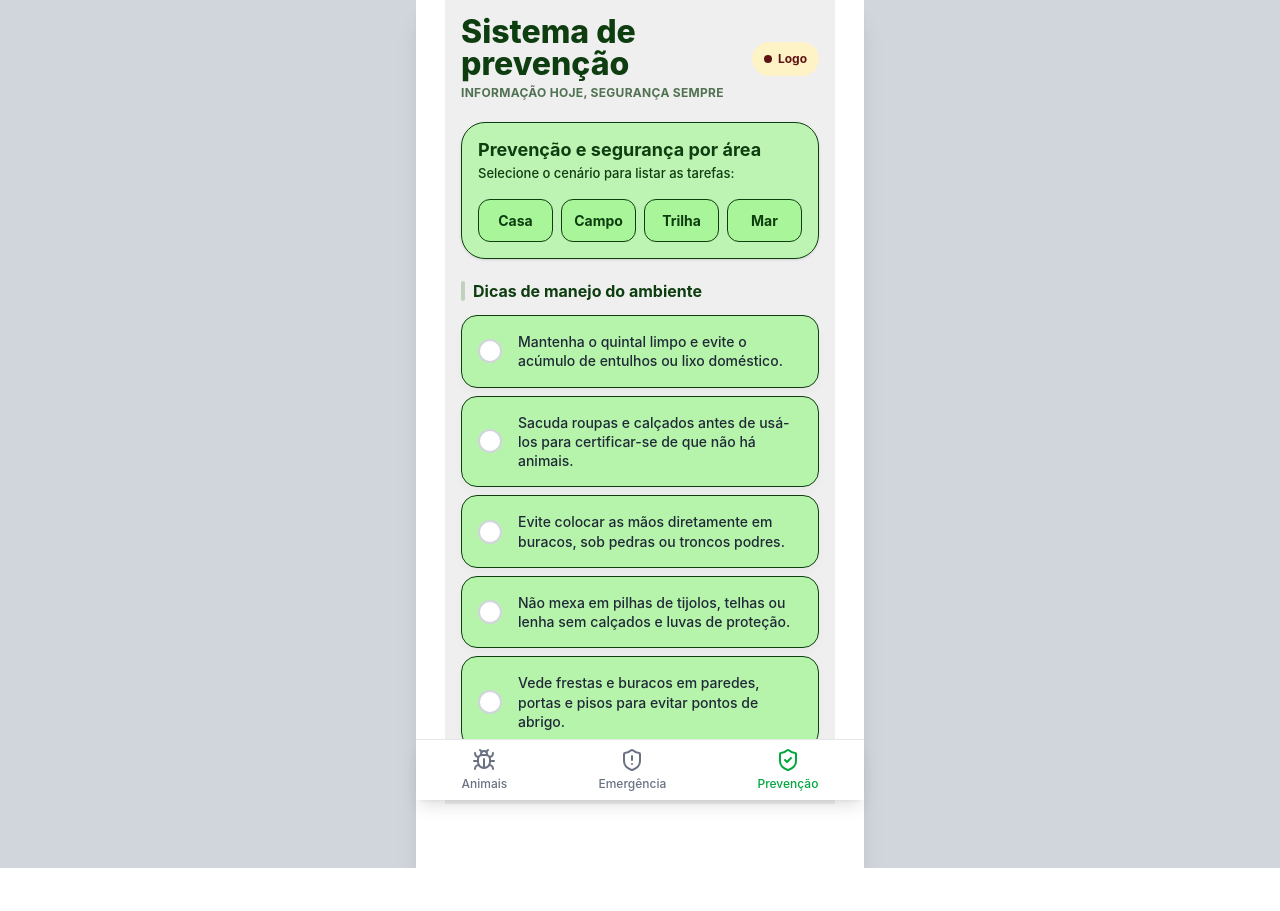
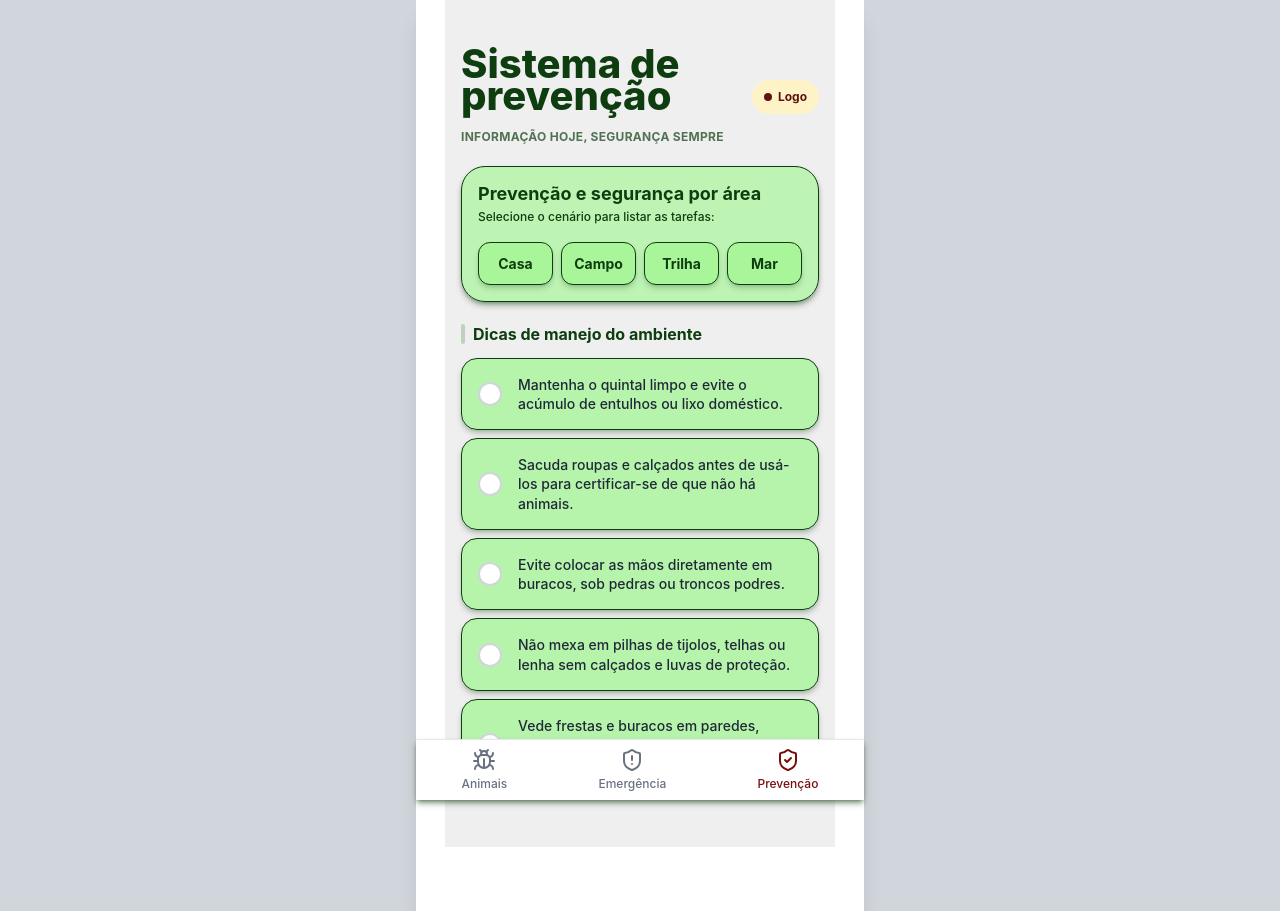
Before and after one commit to S1lvaL/pwa-guia-peconhentost, a React (Vite) app: page / in a window 1280 px wide. Before the commit the page ends 868 px from the top, so only its background shows below. Built offline with nearby package versions, Linux system fonts and the light colour scheme.

Commit message:
Algumas modificações na tela

```diff
--- a/src/components/BottomNav.tsx
+++ b/src/components/BottomNav.tsx
@@ -11,12 +11,12 @@
 export default function BottomNav({ abaAtiva, setAbaAtiva }: BottomNavProps) {
   return (
     //Trava e limita a barra de navegação
-    <nav className="fixed bottom-0 left-0 right-0 bg-white border-t border-gray-200 flex justify-around py-2 max-w-md mx-auto shadow-lg z-50">
+    <nav className="fixed bottom-0 left-0 right-0 bg-white border-t border-gray-200 flex justify-around py-2 max-w-md mx-auto shadow-md shadow-[#0e3d10]/50 z-50">
       {/* Botão da Aba Animais */}
       <button
         onClick={() => setAbaAtiva("animais")} //Ao clicar, atualiza a aba ativa para "animais"
         className={`flex flex-col items-center text-xs font-medium ${
-          abaAtiva === "animais" ? "text-green-600 font-bold" : "text-gray-500" //Se a aba for ativa adiciona a cor de desyaque
+          abaAtiva === "animais" ? "text-[#780F0F]  font-bold" : "text-gray-500" //Se a aba for ativa adiciona a cor de desyaque
         }`}
       >
         <Bug className="w-6 h-6 mb-1" /> {/*Estilizando o botão*/}
@@ -27,7 +27,9 @@
       <button
         onClick={() => setAbaAtiva("emergencia")}
         className={`flex flex-col items-center text-xs font-medium ${
-          abaAtiva === "emergencia" ? "text-red-600 font-bold" : "text-gray-500"
+          abaAtiva === "emergencia"
+            ? "text-[#780F0F]  font-bold"
+            : "text-gray-500"
         }`}
       >
         <ShieldAlert className="w-6 h-6 mb-1" />
@@ -39,7 +41,7 @@
         onClick={() => setAbaAtiva("prevencao")}
         className={`flex flex-col items-center text-xs font-medium ${
           abaAtiva === "prevencao"
-            ? "text-green-600 font-bold"
+            ? "text-[#780F0F] font-bold"
             : "text-gray-500"
         }`}
       >
--- a/src/components/CardAnimal.tsx
+++ b/src/components/CardAnimal.tsx
@@ -14,7 +14,7 @@
   return (
     <div
       onClick={onClick}
-      className="bg-white border border-[#e2e8f0] drop-shadow-[0px_2px_4px_rgba(15,23,42,0.04)] flex gap-[16px] items-center p-[12px] rounded-[16px] cursor-pointer hover:border-[#059669]/50 transition-all"
+      className="bg-white border border-[#e2e8f0] drop-shadow-[0px_2px_4px_rgba(15,23,42,0.04)] flex gap-[16px] items-center p-[12px] rounded-[16px] cursor-pointer hover:border-[#059669]/50 transition-all  shadow-sm shadow-[#780F0F]/15"
     >
       {/*Imagem do Animal*/}
       <div className="relative rounded-[12px] shrink-0 size-[80px] overflow-hidden bg-slate-100">
--- a/src/pages/Prevencao.tsx
+++ b/src/pages/Prevencao.tsx
@@ -79,36 +79,37 @@
     totalItens > 0 ? Math.round((totalConcluidos / totalItens) * 100) : 0;
 
   return (
-    <div className="bg-[#efefef] min-h-screen flex flex-col justify-between max-w-[390px] mx-auto pb-10">
+    <div className="bg-[#efefef] min-h-screen flex flex-col justify-between max-w-[390px] mx-auto pt-8 pb-10">
       <div className="p-4 space-y-5 flex-1">
-        {/* AppHeader */}
+        {/*AppHeader*/}
         <div className="flex justify-between items-center">
           <div>
-            <h1 className="text-[32px] font-extrabold leading-[32px] text-[#0e3d10]">
+            <h1 className="text-[40px] font-extrabold leading-[32px] text-[#0e3d10] ">
               Sistema de prevenção
             </h1>
-            <p className="text-[12px] font-bold text-[#0e3d10]/70 uppercase tracking-wide mt-1">
+            <p className="text-[12px] font-bold text-[#0e3d10]/70 uppercase tracking-wide mt-1 pt-3">
               informação hoje, segurança sempre
             </p>
           </div>
+          {/*MUDAR QUANDO FIZERMOS NOSSA LOGO*/}
           <div className="bg-[#fef3c7] px-3 py-2 rounded-[20px] flex items-center space-x-1.5 shrink-0">
             <div className="w-2 h-2 rounded-full bg-[#601212]" />
             <span className="text-[12px] font-bold text-[#601212]">Logo</span>
           </div>
         </div>
 
-        {/* SafetyAreaContainer */}
-        <div className="bg-[#a9f69a]/70 border border-[#0e3d10] p-4 rounded-[24px] space-y-4 shadow-sm">
+        {/*SafetyAreaContainer*/}
+        <div className="bg-[#a9f69a]/70 border border-[#0e3d10] p-4 rounded-[24px] space-y-4 shadow-md shadow-[#0e3d10]/40">
           <div>
             <h2 className="text-[18px] font-bold text-[#0e3d10] leading-tight">
               Prevenção e segurança por área
             </h2>
-            <p className="text-[13px] font-medium text-[#0e3d10] mt-0.5">
+            <p className="text-[12px] font-medium text-[#0e3d10] mt-0.5">
               Selecione o cenário para listar as tarefas:
             </p>
           </div>
 
-          {/* Botões de Filtro */}
+          {/*Botões de Filtro*/}
           <div className="flex gap-2">
             {(["casa", "campo", "trilha", "mar"] as const).map((area) => {
               const isActive = areaAtiva === area;
@@ -118,8 +119,8 @@
                   onClick={() => setAreaAtiva(isActive ? null : area)}
                   className={`flex-1 py-2.5 rounded-[12px] text-[14px] font-bold capitalize transition border ${
                     isActive
-                      ? "bg-[#0e3d10] text-white border-[#a9f69a]/80"
-                      : "bg-[#a9f69a] text-[#0e3d10] border-[#0e3d10]"
+                      ? "bg-[#780F0F]/80 text-white border-[#0e3d10] boder[5px] shadow-md shadow-[#0e3d10]/40"
+                      : "bg-[#a9f69a] text-[#0e3d10] border-[#0e3d10] shadow-md shadow-[#0e3d10]/20"
                   }`}
                 >
                   {area}
@@ -128,7 +129,7 @@
             })}
           </div>
 
-          {/* Exibe o Progresso SOMENTE quando algum filtro estiver ativo */}
+          {/*Exibe o Progresso SOMENTE quando algum filtro estiver ativo*/}
           {areaAtiva && (
             <div className="space-y-1.5 pt-1">
               <div className="flex gap-1.5">
@@ -152,7 +153,7 @@
           )}
         </div>
 
-        {/* VISÃO INICIAL (Sem filtro ativo) */}
+        {/*VISÃO INICIAL (Sem filtro ativo)*/}
         {!areaAtiva ? (
           <div className="space-y-3">
             <div className="flex items-center space-x-2">
@@ -169,7 +170,7 @@
                   <div
                     key={idx}
                     onClick={() => toggleCheck(item)}
-                    className="bg-[#a9f69a]/80 border border-[#0e3d10] p-4 rounded-[16px] flex items-center space-x-4 cursor-pointer shadow-[0px_4px_8px_0px_rgba(0,0,0,0.03)]"
+                    className="bg-[#a9f69a]/80 border border-[#0e3d10] p-4 rounded-[16px] flex items-center space-x-4 cursor-pointer shadow-md shadow-[#0e3d10]/25"
                   >
                     <div
                       className={`w-6 h-6 rounded-[12px] border-2 border-[#d1d5db] bg-white flex items-center justify-center shrink-0 ${isChecked ? "border-[#0e3d10] bg-emerald-100" : ""}`}
@@ -206,7 +207,7 @@
                     <div
                       key={idx}
                       onClick={() => toggleCheck(item)}
-                      className="bg-[#a9f69a]/80 border border-[#0e3d10] p-4 rounded-[16px] flex items-center space-x-4 cursor-pointer shadow-[0px_4px_8px_0px_rgba(0,0,0,0.03)]"
+                      className="bg-[#a9f69a]/80 border border-[#0e3d10] p-4 rounded-[16px] flex items-center space-x-4 cursor-pointer shadow-md shadow-[#0e3d10]/25"
                     >
                       <div
                         className={`w-6 h-6 rounded-[12px] border-2 border-[#d1d5db] bg-white flex items-center justify-center shrink-0 ${isChecked ? "border-[#0e3d10] bg-emerald-100" : ""}`}
@@ -239,7 +240,7 @@
                     <div
                       key={idx}
                       onClick={() => toggleCheck(item)}
-                      className="bg-[#a9f69a]/80 border border-[#0e3d10] p-4 rounded-[16px] flex items-center space-x-4 cursor-pointer shadow-[0px_4px_8px_0px_rgba(0,0,0,0.03)]"
+                      className="bg-[#a9f69a]/80 border border-[#0e3d10] p-4 rounded-[16px] flex items-center space-x-4 cursor-pointer shadow-md shadow-[#0e3d10]/25"
                     >
                       <div
                         className={`w-6 h-6 rounded-[12px] border-2 border-[#d1d5db] bg-white flex items-center justify-center shrink-0 ${isChecked ? "border-[#0e3d10] bg-emerald-100" : ""}`}
```
Also changed, not shown: src/pages/Animais.tsx (+12 -10 lines), public/imagens/baiacu-mirim.jpg (added), public/imagens/baiacu.jpg (added).
